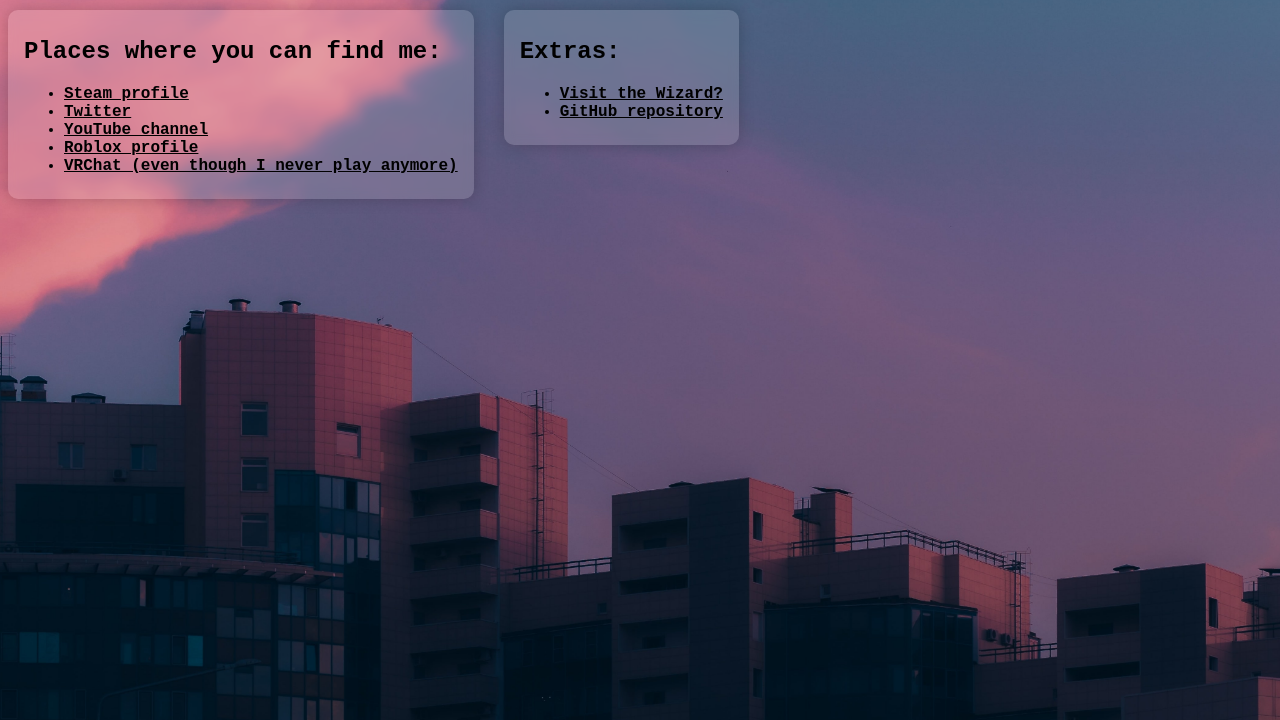
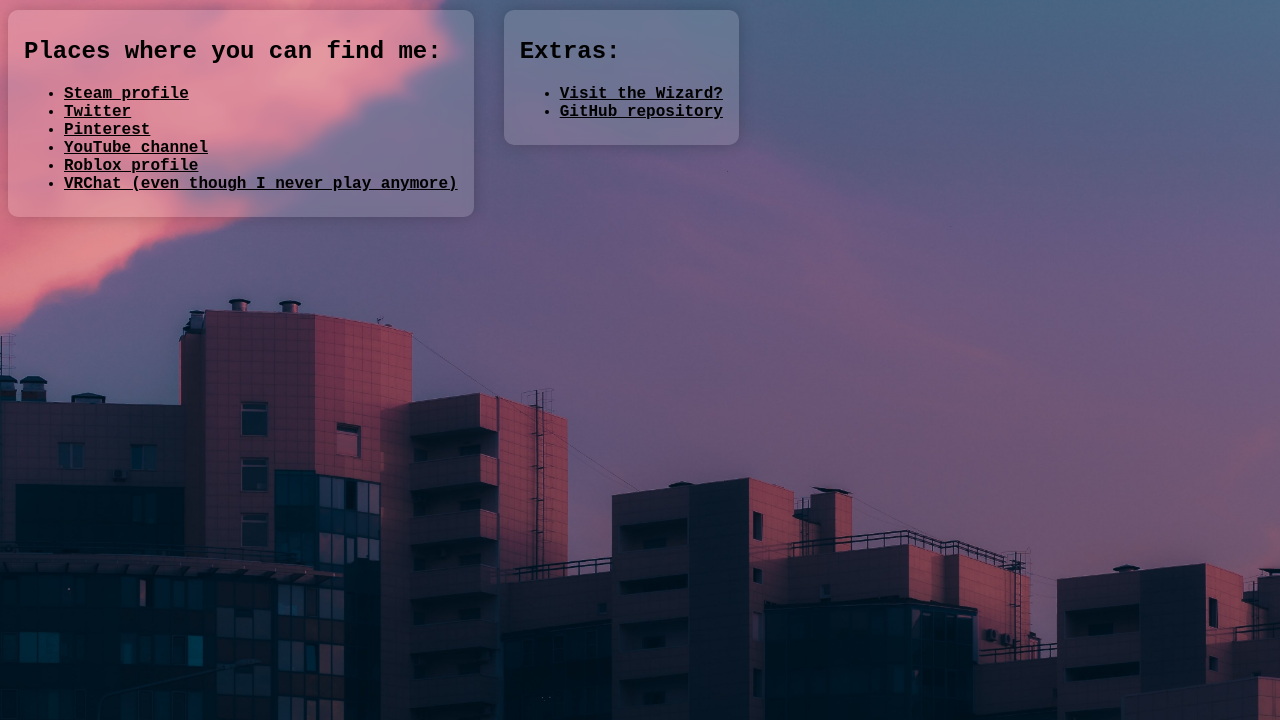
Before and after one commit to Ham-ster-Ham/Ham-ster-Ham.github.io, a plain HTML site: page index.html in a window 1280 px wide. Shown: the part 80-800 px from the top of the page. Drawn offline with Linux system fonts and the light colour scheme.

Commit message:
Update index.html

```diff
--- a/index.html
+++ b/index.html
@@ -21,6 +21,9 @@
         </li>
         <li>
           <a href="https://twitter.com/Tgeebis">Twitter</a>
+        </li>
+        <li>
+          <a href="https://pin.it/9WxmoAtTB">Pinterest</a>
         </li>
         <li>
           <a href="https://www.youtube.com/@hamsterham">YouTube channel</a>
```
